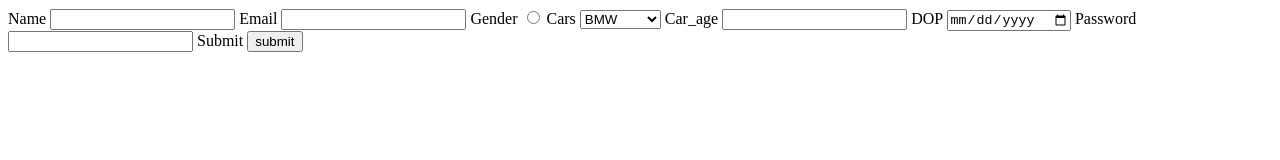
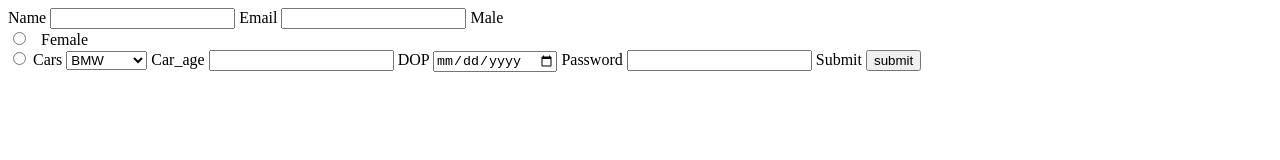
Before and after one commit to acciojob/car-insurance-form-pavan0000, a website: page main.html in a window 1280 px wide. Drawn offline with Linux system fonts and the light colour scheme.

Commit message:
created a submission

```diff
--- a/main.html
+++ b/main.html
@@ -12,8 +12,13 @@
 		<input type="text" id="name" required>
 		<label for="email">Email</label>
 		<input type="email" id="email" required>
-		<label for="gender">Gender</label>
-		<input type="radio" name="gender" required>
+		<label for="email">Male</label><br>
+	   <input type="radio" id="email" name="M" required>
+	  <label for="email1">Female</label><br>
+	   <input type="radio" id="email1" name="M" required>
+
+<!-- 		<label for="gender">Gender</label>
+		<input type="radio" name="gender" required> -->
 		<label for="cars">Cars</label>
 		<select id="cars">
 			<option>BMW</option>
```
